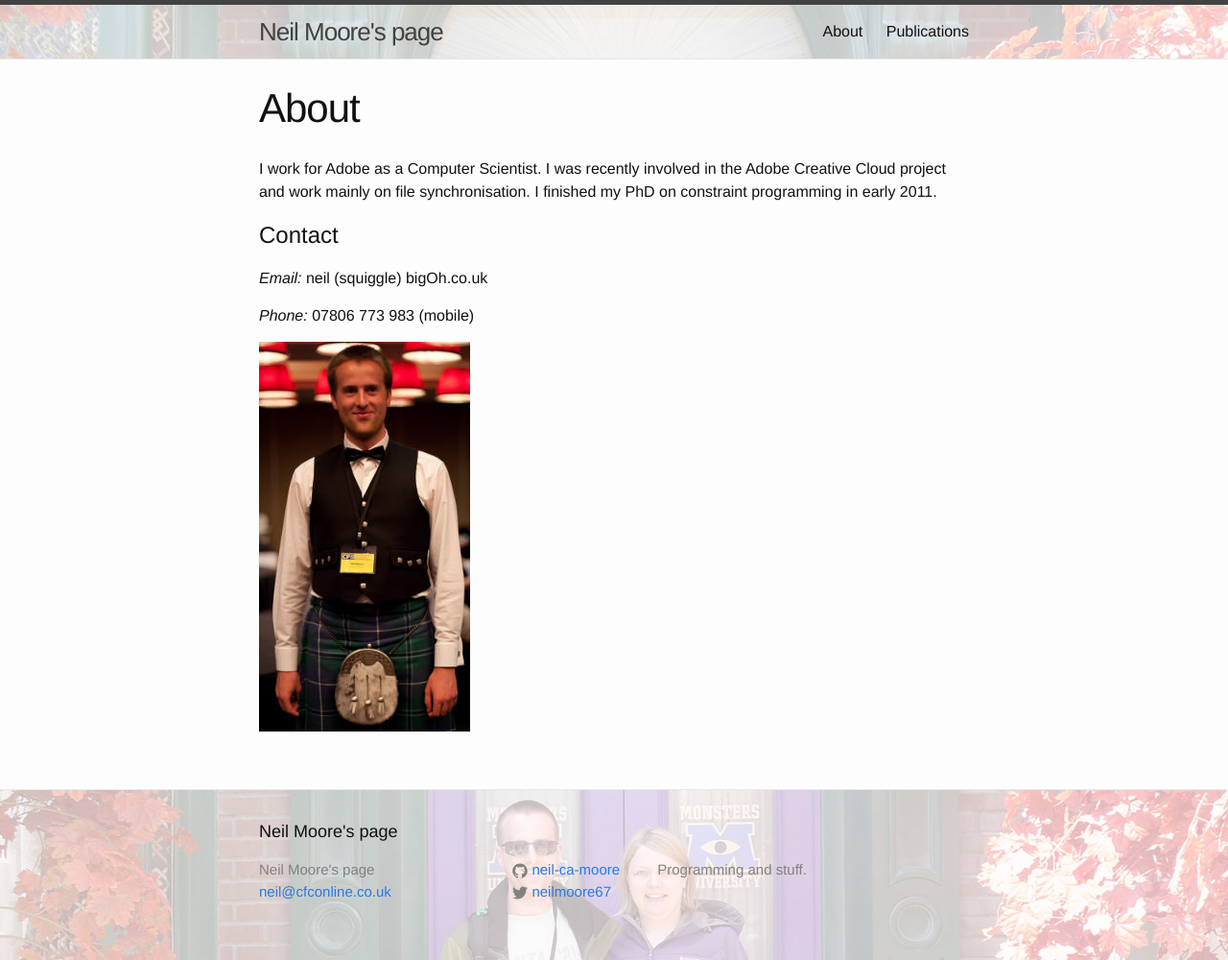
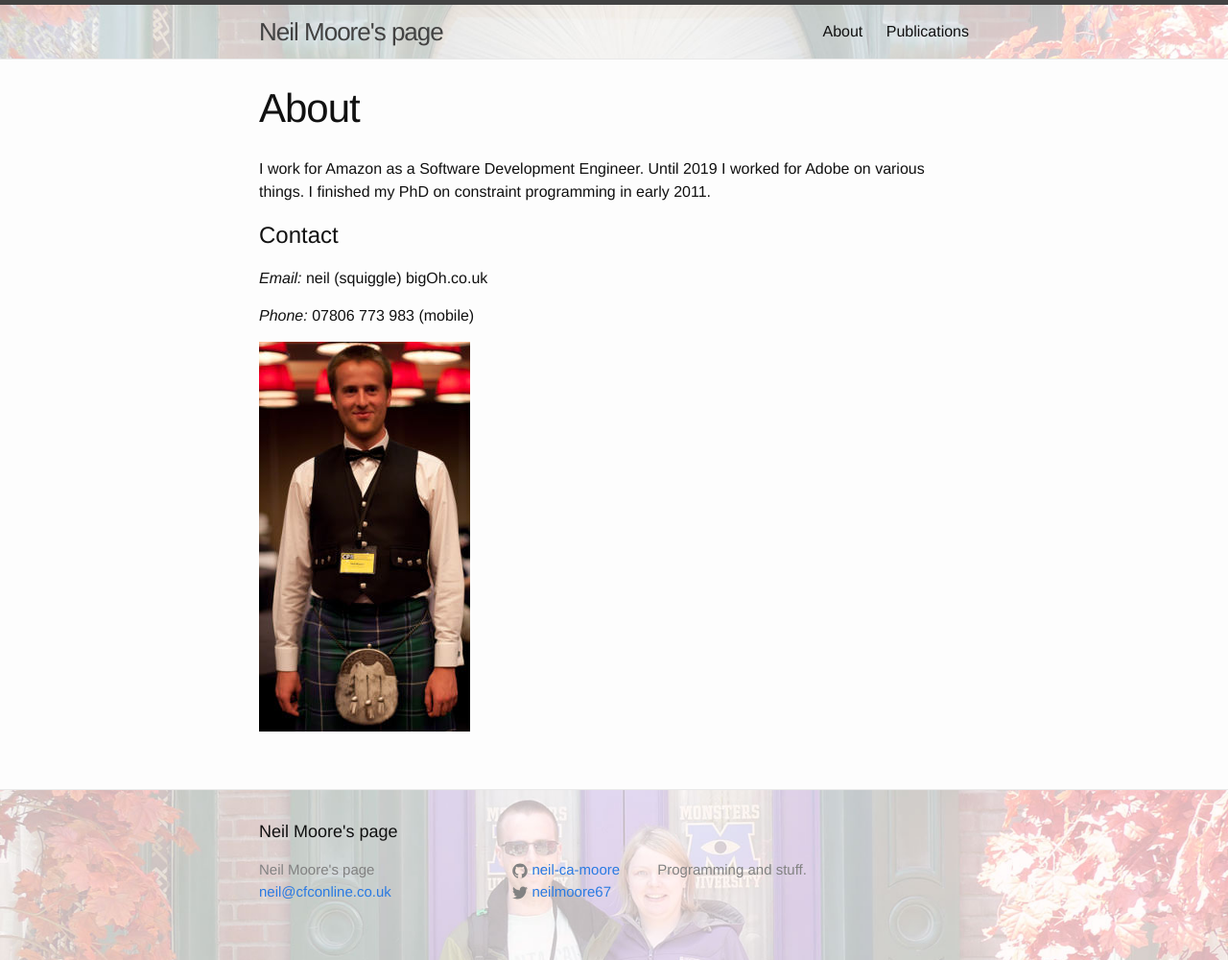
Before and after one commit to neil-ca-moore/neil-ca-moore.github.io, a Jekyll site: the page built from about.md, in a window 1280 px wide. Shown: the whole page at 96% size. Built offline with Jekyll 4.4.1, drawn with Linux system fonts in a browser that asks for light colours; nearby versions of some CDN libraries.

Commit message:
Update about.md

```diff
--- a/about.md
+++ b/about.md
@@ -4,7 +4,7 @@ title: About
 permalink: /about/
 ---
 
-I work for Adobe as a Computer Scientist. I was recently involved in the Adobe Creative Cloud project and work mainly on file synchronisation. I finished my PhD on constraint programming in early 2011.
+I work for Amazon as a Software Development Engineer. Until 2019 I worked for Adobe on various things. I finished my PhD on constraint programming in early 2011.
 
 Contact
 =======
```
